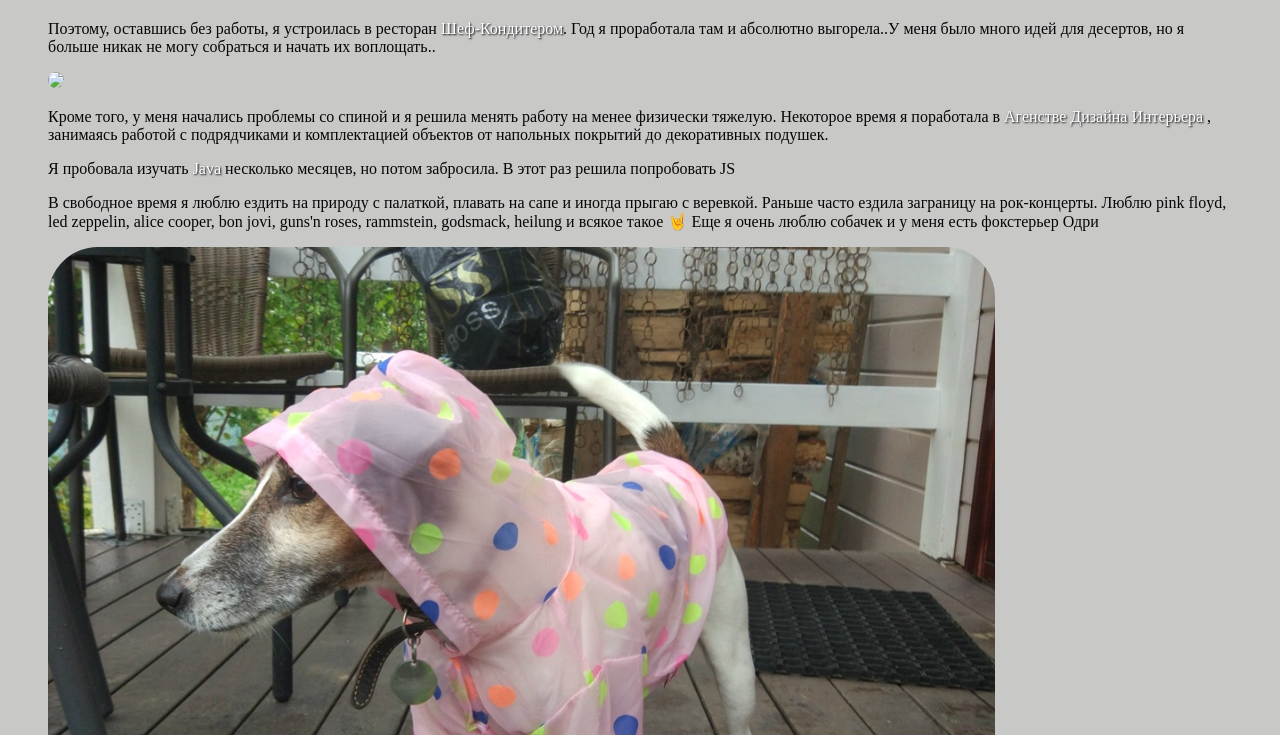
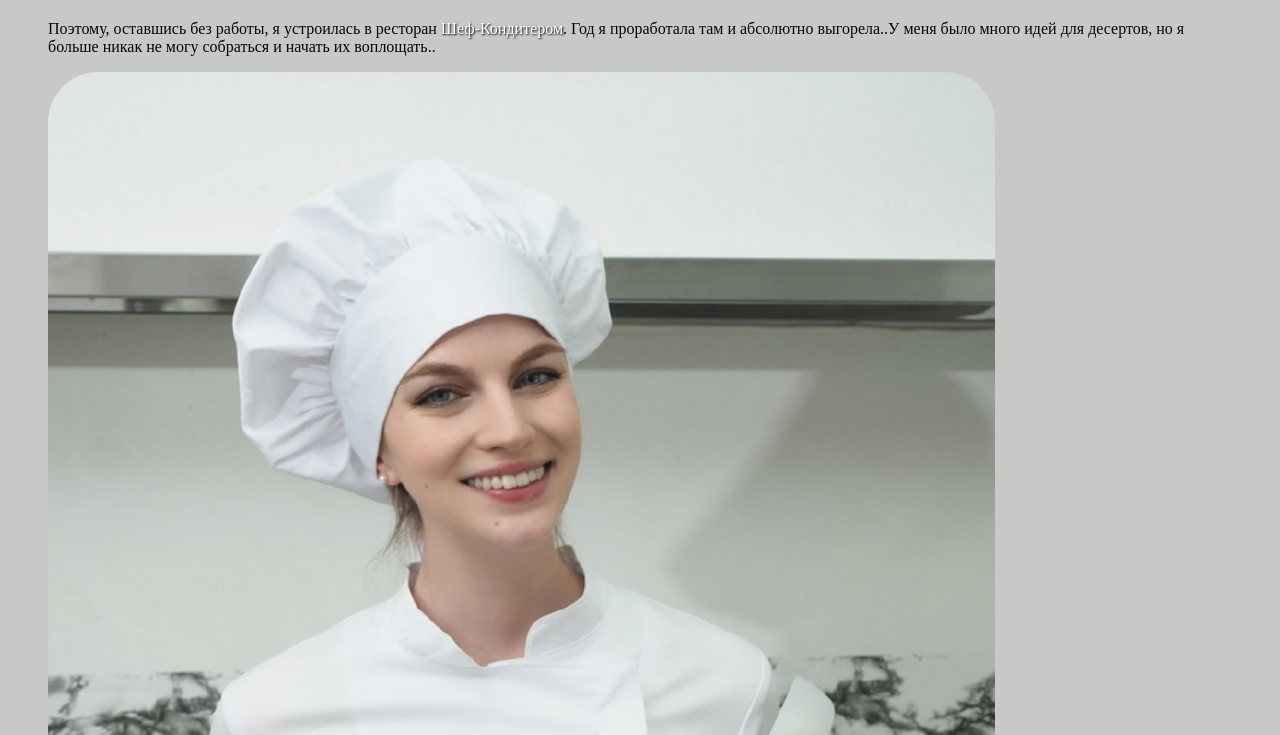
Before and after one commit to mayazavrik/mayazavrik.github.io, a website: page index.html in a window 1280 px wide. Shown: the part 2265-3000 px from the top of the page. Drawn offline with Linux system fonts and the light colour scheme.

Commit message:
Update index.html

```diff
--- a/index.html
+++ b/index.html
@@ -47,7 +47,7 @@
       меня было много идей для десертов, но я больше никак не могу собраться и
       начать их воплощать..
     </p>
-    <p><img class="image2" src="images/me — копия.jpg" /></p>
+    <p><img class="image2" src="images/me2.jpg" /></p>
     <p>
       Кроме того, у меня начались проблемы со спиной и я решила менять работу на
       менее физически тяжелую. Некоторое время я поработала в
```
